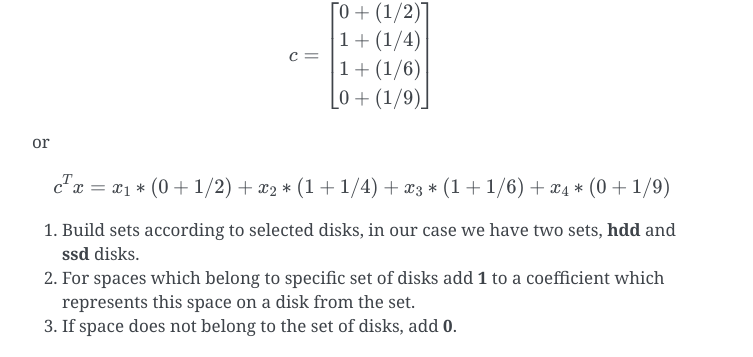
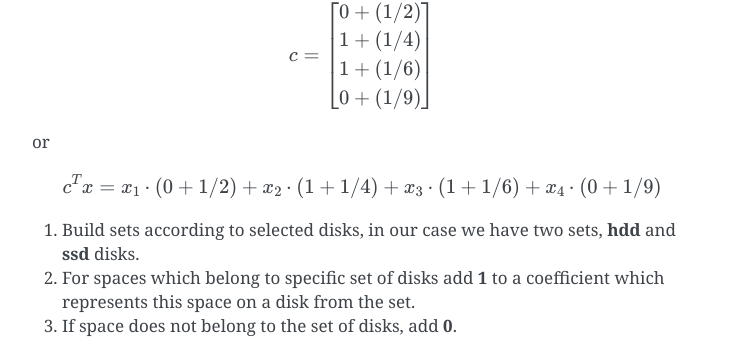
Before and after one commit to openstack-archive/bareon-allocator, a Sphinx documentation site: the page built from doc/source/architecture.rst, in a window 1280 px wide and 900 px high, scrolled down 11623 px. Shown: the part 111-468 px from the top of the window, without its empty margins (388-1141 px from the left). Built offline with Sphinx 7.4.7, drawn with Linux system fonts in a browser that asks for light colours.

Commit message:
Doc. Fix asterisk multiplication

```diff
--- a/doc/source/architecture.rst
+++ b/doc/source/architecture.rst
@@ -669,7 +669,7 @@ or
 
 .. math::
 
-   c^{T}x = x_1 * (0 + 1/2) + x_2 * (1 + 1/4) + x_3 * (1 + 1/6) + x_4 * (0 + 1/9)
+   c^{T}x = x_1 \cdot (0 + 1/2) + x_2 \cdot (1 + 1/4) + x_3 \cdot (1 + 1/6) + x_4 \cdot (0 + 1/9)
 
 #. Build sets according to selected disks, in our case we have two sets, **hdd** and **ssd** disks.
 #. For spaces which belong to specific set of disks add **1** to a coefficient which represents this space on a disk from the set.
```
